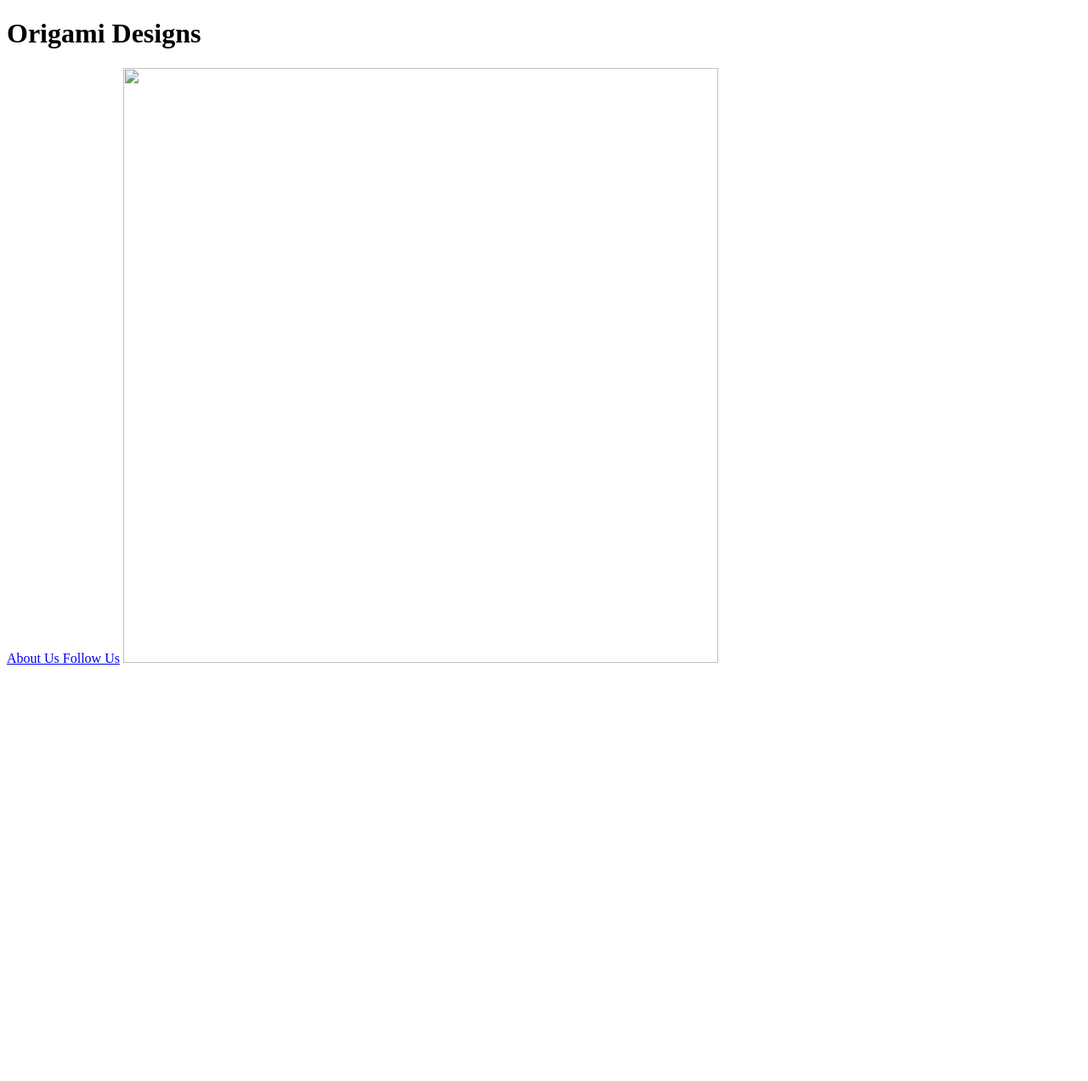
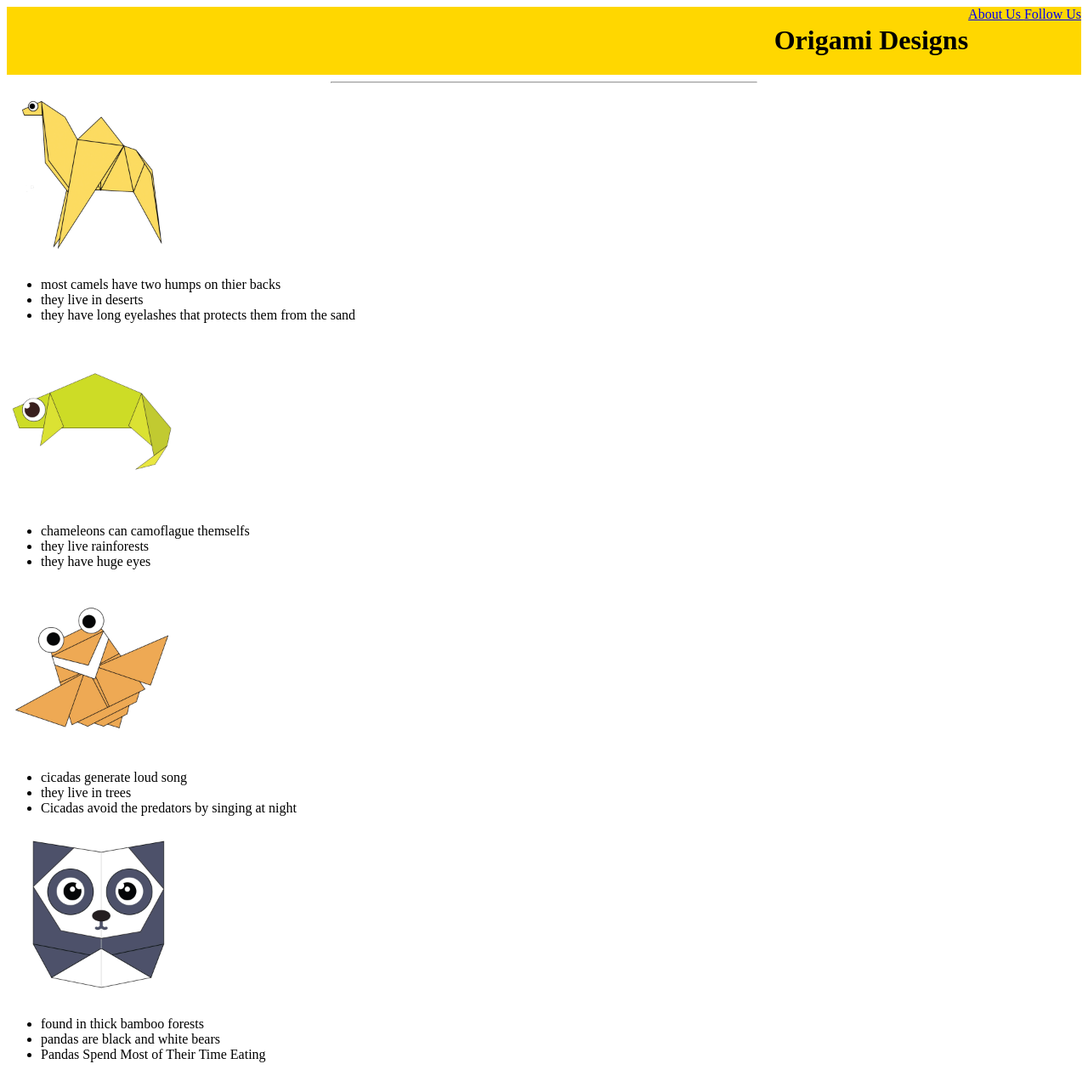
Before and after one commit to hamza-nasr/origami-design, a plain HTML site: page index.html in a window 1280 px wide. Shown: the top 1272 px of the page at 85% size. Before the commit the page ends 800 px from the top, so only its background shows below. Drawn offline with Linux system fonts and the light colour scheme.

Commit message:
Add files via upload

```diff
--- a/index.html
+++ b/index.html
@@ -4,14 +4,116 @@
     <title>
         Origami Designs
     </title>
-    <style>
-
-    </style>
+    <link rel="styleSheet" type="text/css" href="style.css">
 </head>
 <body>
+    <div class="header">
     <h1>Origami Designs</h1>
+    <div class="menu">
     <a href="about.html">About Us               </a>
     <a href="FollowUs.html">Follow Us</a>
-    <img src = "origami.png" width="700px" height="700px"
+    </div>
+    </div>
+
+    <hr width="500px">
+   <div class="grid">
+    <div class="paths">
+        <a href="http://origami.me/camel/" target="_blank">
+            <img src="images/camel.png" width="200px" height="200px">
+
+        </a>
+        <ul>
+           <li>
+               most camels have two humps on thier backs
+           </li>
+           <li>
+               they live in deserts
+           </li>
+           <li>
+               they have long eyelashes that protects them from the sand
+           </li>
+        </ul>
+    </div>
+    <div class="paths">
+        <a href="http://origami.me/chameleon/"target="_blank">
+            <img src="images/chameleon.png" width="200px" height="200px">
+        </a>
+        <ul>
+           <li>
+               chameleons can camoflague themselfs
+           </li>
+           <li>
+               they live rainforests
+           </li>
+           <li>
+               they have huge eyes
+           </li>
+        </ul>
+    </div>
+    <div class="paths">
+        <a href="http://origami.me/flying-cicada/"target="_blank">
+            <img src="images/cicada.png" width="200px" height="200px">
+        </a>
+        <ul>
+           <li>
+            cicadas generate loud song
+           </li>
+           <li>
+               they live in trees
+           </li>
+           <li>
+            Cicadas avoid the predators by singing at night
+           </li>
+        </ul>
+    </div>
+    <div class="paths">
+        <a href="http://origami.me/panda/"target="_blank">
+            <img src="images/panda.png" width="200px" height="200px">
+        </a>
+        <ul>
+           <li>
+            found in thick bamboo forests
+           </li>
+           <li>
+            pandas are black and white bears
+           </li>
+           <li>
+            Pandas Spend Most of Their Time Eating
+           </li>
+        </ul>
+    </div>
+    <div class="paths">
+        <a href="http://origami.me/pigeon/"target="_blank">
+            <img src="images/pigeon.png" width="200px" height="200px">
+        </a>
+        <ul>
+           <li>
+               they are birds, and can fly
+           </li>
+           <li>
+               they live in big cities
+           </li>
+           <li>
+               they fly in groups
+           </li>
+        </ul>
+    </div>
+    <div class="paths">
+        <a href="http://origami.me/teddy-bear/"target="_blank">
+            <img src="images/teddy.png" width="200px" height="200px">
+        </a>
+        <ul>
+           <li>
+               they are soft
+           </li>
+           <li>
+               they live in houses
+           </li>
+           <li>
+               they aren't alive
+           </li>
+        </ul>
+    </div>
+   </div>
 </body>
 </html>
--- /dev/null
+++ b/style.css
@@ -0,0 +1,9 @@
+.header{
+    background-color: gold;
+    display:flex;
+    justify-content: right;
+}
+.footer{
+    display:flex;
+    justify-content:flex-end;
+}
```
Also changed, not shown: camel-19-min.jpg (added), images/camel.png (added), images/chameleon.png (added), images/cicada.png (added), images/panda.png (added), images/pigeon.png (added), images/teddy.png (added).
